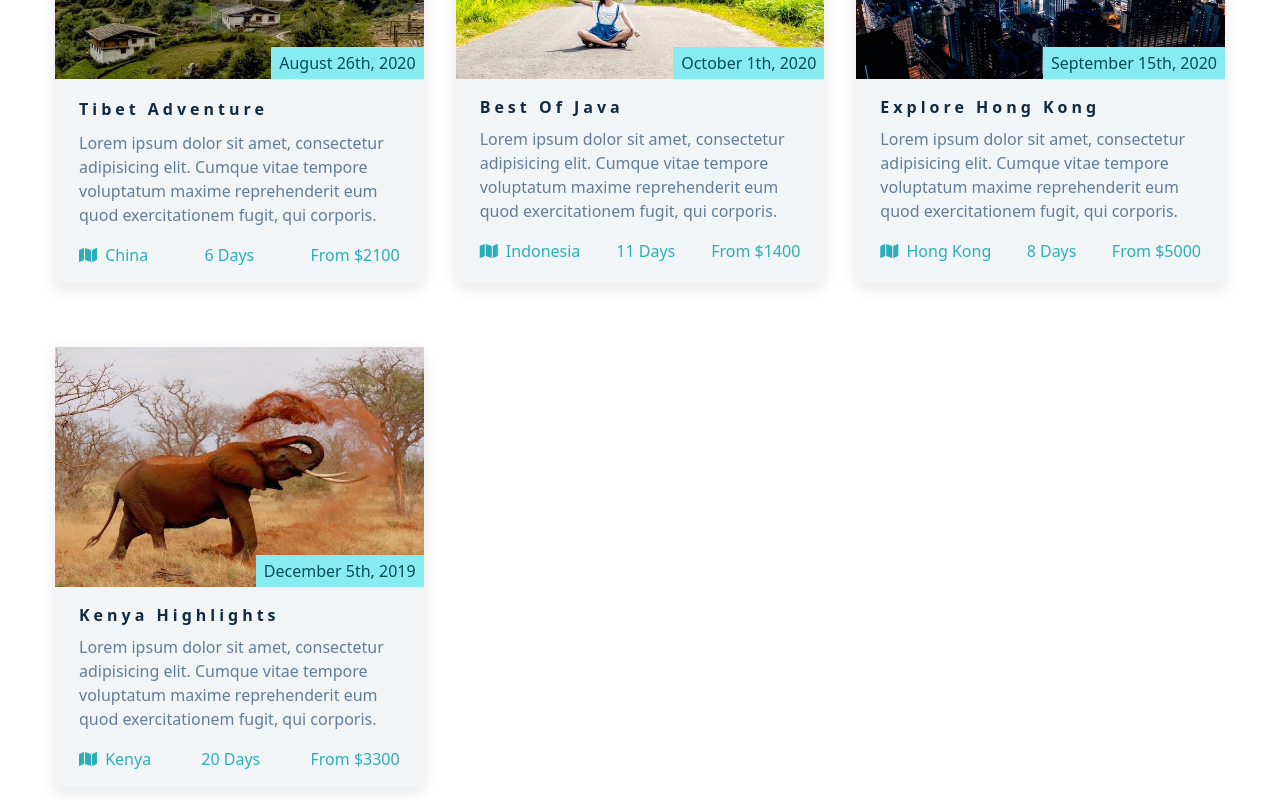
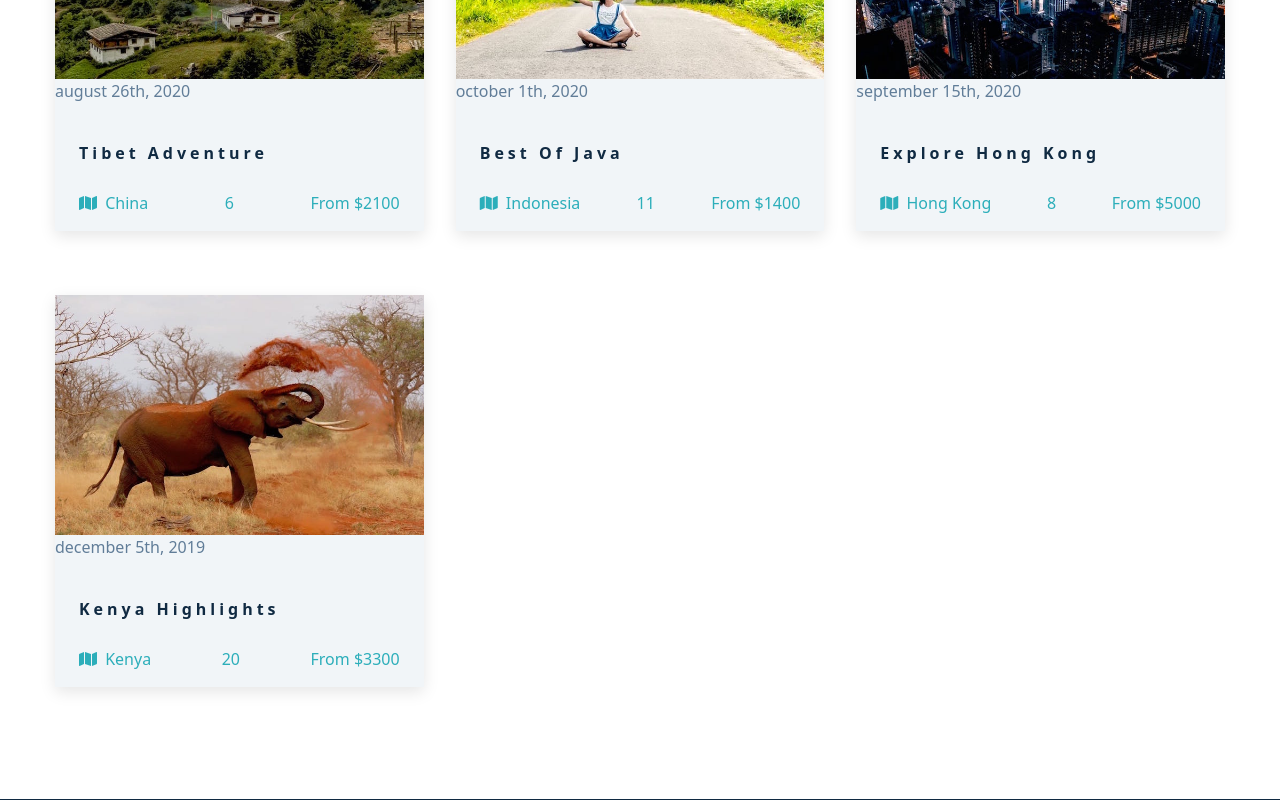
Before and after one commit to realsingeriu/backroads-html, a React (Vite) app in the folder backroads/: page / in a window 1280 px wide. Shown: the part 2140-2940 px from the top of the page. Built offline with nearby package versions, Linux system fonts and the light colour scheme.

Commit message:
타워 데이터 적용

```diff
--- a/backroads/src/Tours.jsx
+++ b/backroads/src/Tours.jsx
@@ -1,5 +1,6 @@
 import React from "react";
 import Title from "./Title";
+import { tours } from "./data";
 
 function Tours() {
   return (
@@ -7,107 +8,32 @@
       <Title title="featured" subTitle="tours" />
 
       <div className="section-center featured-center">
-        <article className="tour-card">
+        {tours.map((tour) => {
+          return (
+            <article key={tour.id} className="tour-card">
               <div className="tour-img-container">
-            <img src="/images/tour-1.jpeg" className="tour-img" alt="" />
-            <p className="tour-date">august 26th, 2020</p>
+                <img src={tour.image} className="tour-img" alt="tour.img" />
+                <p className="tour-dare">{tour.date}</p>
               </div>
               <div className="tour-info">
                 <div className="tour-title">
-              <h4>Tibet Adventure</h4>
+                  <h4>{tour.title}</h4>
                 </div>
-            <p>
-              Lorem ipsum dolor sit amet, consectetur adipisicing elit. Cumque
-              vitae tempore voluptatum maxime reprehenderit eum quod
-              exercitationem fugit, qui corporis.
-            </p>
+                <p>{tour.description}</p>
                 <div className="tour-footer">
                   <p>
                     <span>
                       <i className="fas fa-map"></i>
                     </span>{" "}
-                china
+                    {tour.location}
                   </p>
-              <p>6 days</p>
-              <p>from $2100</p>
+                  <p>{tour.duration}</p>
+                  <p>from ${tour.cost}</p>
                 </div>
               </div>
             </article>
-
-        <article className="tour-card">
-          <div className="tour-img-container">
-            <img src="/images/tour-2.jpeg" className="tour-img" alt="" />
-            <p className="tour-date">october 1th, 2020</p>
-          </div>
-          <div className="tour-info">
-            <h4>best of java</h4>
-            <p>
-              Lorem ipsum dolor sit amet, consectetur adipisicing elit. Cumque
-              vitae tempore voluptatum maxime reprehenderit eum quod
-              exercitationem fugit, qui corporis.
-            </p>
-            <div className="tour-footer">
-              <p>
-                <span>
-                  <i className="fas fa-map"></i>
-                </span>{" "}
-                indonesia
-              </p>
-              <p>11 days</p>
-              <p>from $1400</p>
-            </div>
-          </div>
-        </article>
-
-        <article className="tour-card">
-          <div className="tour-img-container">
-            <img src="/images/tour-3.jpeg" className="tour-img" alt="" />
-            <p className="tour-date">september 15th, 2020</p>
-          </div>
-          <div className="tour-info">
-            <h4>explore hong kong</h4>
-            <p>
-              Lorem ipsum dolor sit amet, consectetur adipisicing elit. Cumque
-              vitae tempore voluptatum maxime reprehenderit eum quod
-              exercitationem fugit, qui corporis.
-            </p>
-            <div className="tour-footer">
-              <p>
-                <span>
-                  <i className="fas fa-map"></i>
-                </span>{" "}
-                hong kong
-              </p>
-              <p>8 days</p>
-              <p>from $5000</p>
-            </div>
-          </div>
-        </article>
-
-        <article className="tour-card">
-          <div className="tour-img-container">
-            <img src="/images/tour-4.jpeg" className="tour-img" alt="" />
-            <p className="tour-date">december 5th, 2019</p>
-          </div>
-          <div className="tour-info">
-            <h4>kenya highlights</h4>
-            <p>
-              Lorem ipsum dolor sit amet, consectetur adipisicing elit. Cumque
-              vitae tempore voluptatum maxime reprehenderit eum quod
-              exercitationem fugit, qui corporis.
-            </p>
-            <div className="tour-footer">
-              <p>
-                <span>
-                  <i className="fas fa-map"></i>
-                </span>{" "}
-                kenya
-              </p>
-              <p>20 days</p>
-              <p>from $3300</p>
-            </div>
-          </div>
-        </article>
+          );
+        })}
       </div>
     </section>
   );
--- a/backroads/src/data.js
+++ b/backroads/src/data.js
@@ -37,3 +37,46 @@
     text: "고객에 요구에 맞게 편리하고 재미있는 여행이 가능합니다.",
   },
 ];
+// 투어즈 메뉴
+export const tours = [
+  {
+    id: 1,
+    image: tour1,
+    date: "august 26th, 2020",
+    title: "Tibet Adventure",
+    info: ` Lorem ipsum dolor sit amet, consectetur adipisicing elit. Cumque vitae tempore voluptatum maxime reprehenderit eum quod exercitationem fugit, qui corporis.`,
+    location: "china",
+    duration: 6,
+    cost: 2100,
+  },
+  {
+    id: 2,
+    image: tour2,
+    date: "october 1th, 2020",
+    title: "best of java",
+    info: ` Lorem ipsum dolor sit amet, consectetur adipisicing elit. Cumque vitae tempore voluptatum maxime reprehenderit eum quod exercitationem fugit, qui corporis.`,
+    location: "indonesia",
+    duration: 11,
+    cost: 1400,
+  },
+  {
+    id: 3,
+    image: tour3,
+    date: "september 15th, 2020",
+    title: "explore hong kong",
+    info: ` Lorem ipsum dolor sit amet, consectetur adipisicing elit. Cumque vitae tempore voluptatum maxime reprehenderit eum quod exercitationem fugit, qui corporis.`,
+    location: "hong kong",
+    duration: 8,
+    cost: 5000,
+  },
+  {
+    id: 4,
+    image: tour4,
+    date: "december 5th, 2019",
+    title: "kenya highlights",
+    info: ` Lorem ipsum dolor sit amet, consectetur adipisicing elit. Cumque vitae tempore voluptatum maxime reprehenderit eum quod exercitationem fugit, qui corporis.`,
+    location: "kenya",
+    duration: 20,
+    cost: 3300,
+  },
+];
```
Lines whose indentation alone changed are shown as unchanged.
